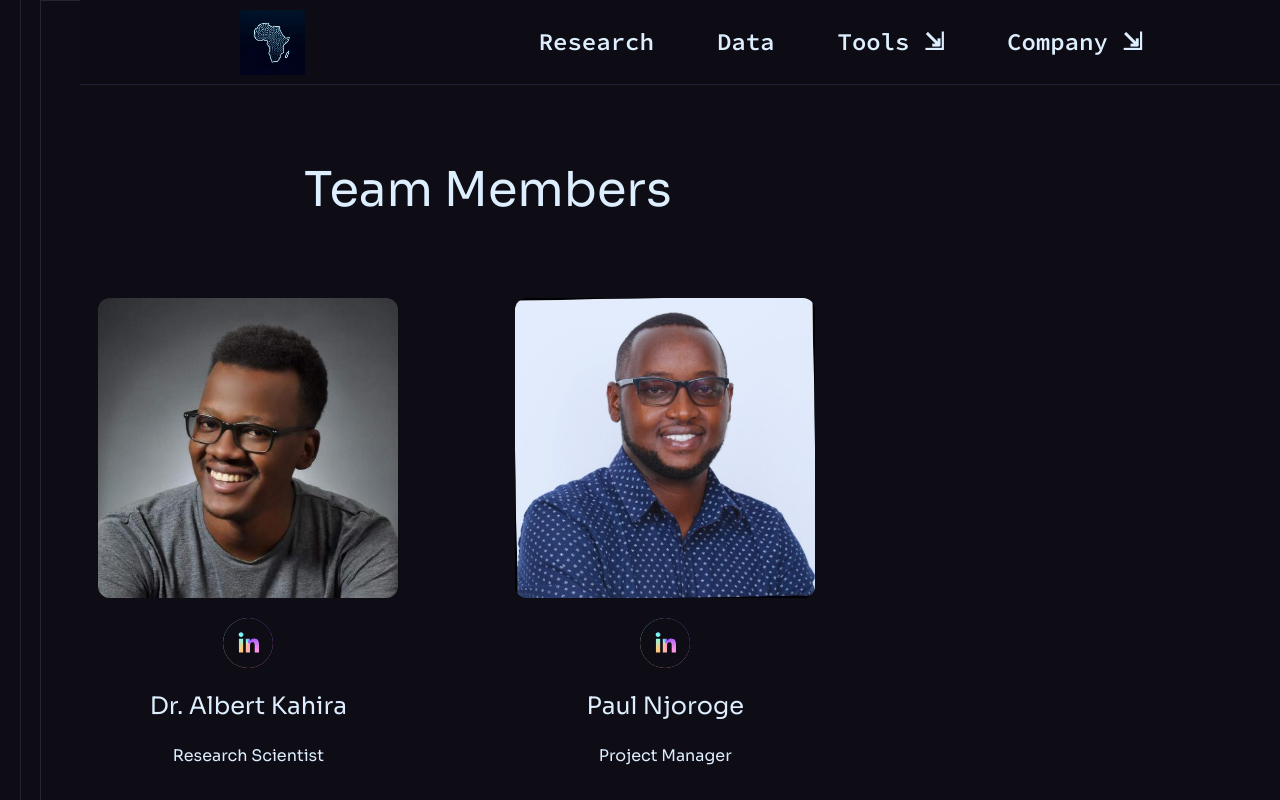
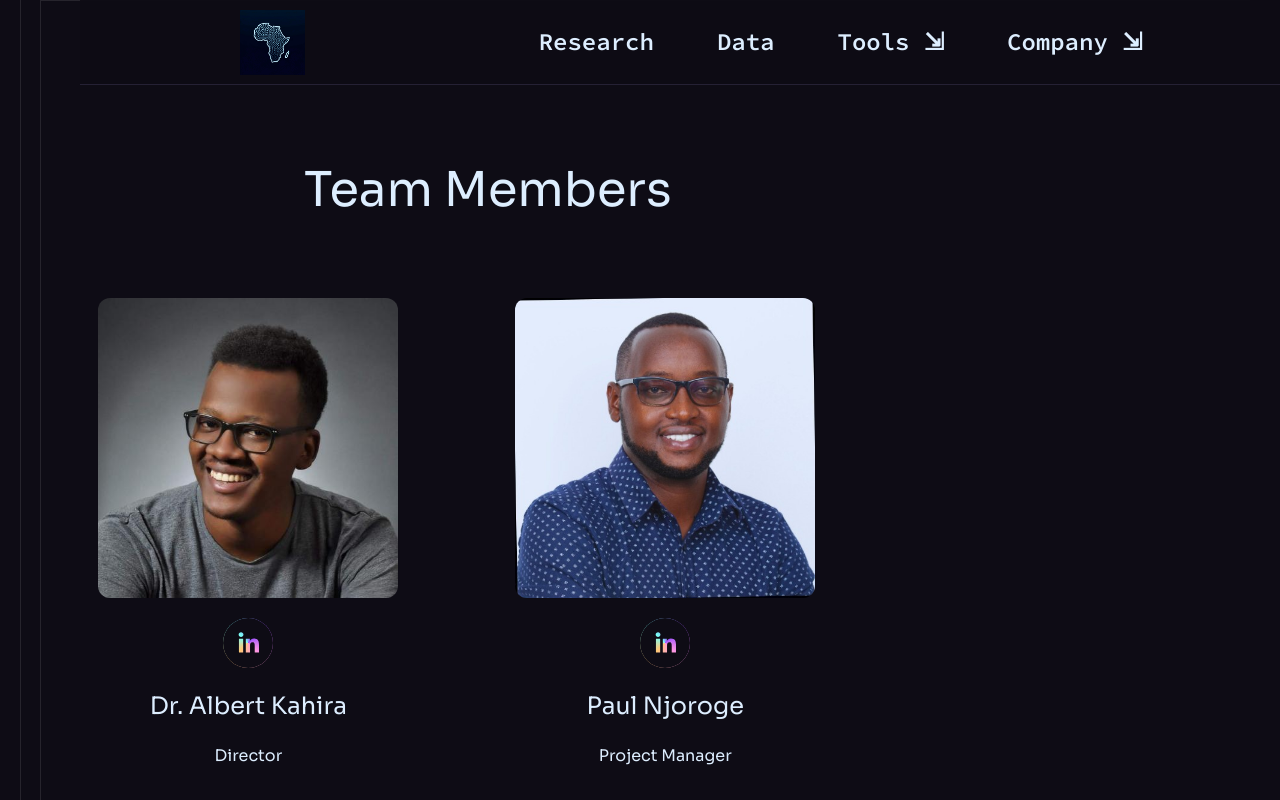
Before and after one commit to Datawise-Africa/datawise_frontend, a React (Vite) app: page /team in a window 1280 px wide. Shown: the top 800 px of the page. Built offline with nearby package versions, Linux system fonts and the light colour scheme.

Commit message:
Updated src/constants/index.js

```diff
--- a/src/constants/index.js
+++ b/src/constants/index.js
@@ -295,7 +295,7 @@ export const teamMembers = [
     {
         id: "0",
         name: "Dr. Albert Kahira",
-        title: "Research Scientist",
+        title: "Director",
         image: "/assets/team_members/albert-kahira.jpeg",
         description: "Albert Kahira is a research scientist at Julich Supercomputing Center(JSC) where he works on Reconfigurable Computing and Machine Learning. He holds a PhD in Computer Architectures from Universitat Politècnica de Catalunya (BarcelonaTech). Prior to joining JSC, he was a predoctoral researcher at Barcelona Supercomputiing Center where he developed tools to scale Machine Learning in HPC. Besides research, he serves in several HPC and ML conferences and workshop committees.",
         linkedin_url: "https://www.linkedin.com/in/albertkahira",
```
